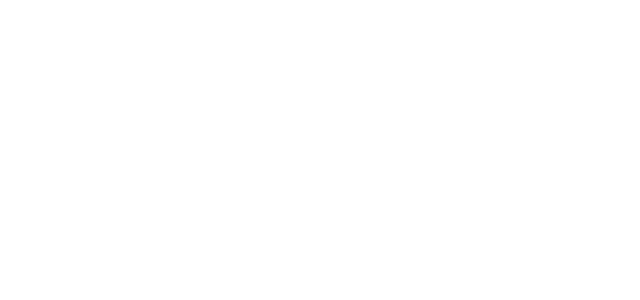
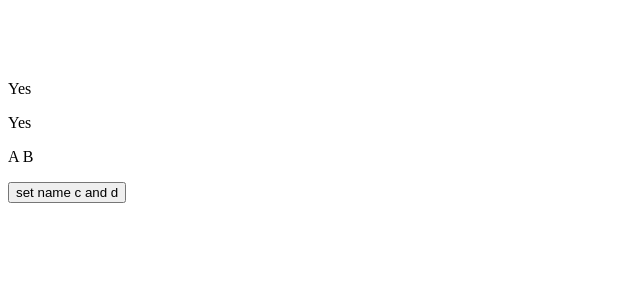
Before and after one commit to yuayuz/vue-learning, a Vue app in the folder vue/: page /ComputedProperties in a window 1280 px wide. Before the commit this address had no page. Shown: the top 300 px of the page, without its empty margins (0-640 px from the left). Built offline with nearby package versions, Linux system fonts and the light colour scheme.

Commit message:
add `ComputedProperties`

```diff
--- a/vue/src/router/index.ts
+++ b/vue/src/router/index.ts
@@ -2,6 +2,7 @@
 import Home from '@/views/Home.vue'
 import TemplateSyntax from '@/views/TemplateSyntax.vue'
 import ReactivityFundamentals from '@/views/ReactivityFundamentals.vue'
+import ComputedProperties from '@/views/ComputedProperties.vue'
 
 const router = createRouter({
   history: createWebHistory(import.meta.env.BASE_URL),
@@ -20,6 +21,11 @@
       path: '/ReactivityFundamentals',
       name: 'ReactivityFundamentals',
       component: ReactivityFundamentals
+    },
+    {
+      path: '/ComputedProperties',
+      name: 'ComputedProperties',
+      component: ComputedProperties
     }
   ]
 })
--- /dev/null
+++ b/vue/src/views/ComputedProperties.vue
@@ -0,0 +1,50 @@
+<template>
+  <!--计算属性--模板中表达式方便，但是只能用来做一些简单的操作-->
+  <span>{{ author.books.length > 0 ? 'Yes' : 'No' }}</span>
+  <div>
+    <p>{{ publishedBooksMessage }}</p>
+  </div>
+  <div>
+    <p>{{ name }}</p>
+    <button @click="setName('c d')">set name c and d</button>
+  </div>
+</template>
+
+<script setup lang="ts">
+import { computed, reactive, ref } from 'vue'
+
+const author = reactive({
+  name: 'John Doe',
+  books: ['Vue 2 - Advanced Guide', 'Vue 3 - Basic Guide', 'Vue 4 - The Mystery']
+})
+
+// 一个计算属性 ref
+// 定义了一个计算属性 publishedBooksMessage。computed() 方法期望接收一个 getter 函数，返回值为一个计算属性 ref。
+
+// Vue 的计算属性会自动追踪响应式依赖。它会检测到 publishedBooksMessage 依赖于 author.books，
+// 所以当 author.books 改变时，任何依赖于 publishedBooksMessage 的绑定都会同时更新。
+const publishedBooksMessage = computed(() => {
+  return author.books.length > 0 ? 'Yes' : 'No'
+})
+// 计算属性与函数的区别
+// 计算属性值会基于其响应式依赖被缓存。一个计算属性仅会在其响应式依赖更新时才重新计算。这意味着只要 author.books 不改变，
+// 无论多少次访问 publishedBooksMessage 都会立即返回先前的计算结果，而不用重复执行 getter 函数。
+// 方法调用总是会在重渲染发生时再次执行函数。
+
+// 计算属性默认是只读的，但可以通过同时提供 getter 和 setter 来创建
+const oldName = ref('A')
+const newName = ref('B')
+const name = computed({
+  get() {
+    return oldName.value + ' ' + newName.value
+  },
+  set(newValue: string) {
+    ;[oldName.value, newName.value] = newValue.split(' ')
+  }
+})
+
+let setName = function (names: string) {
+  name.value = names
+}
+</script>
+<style scoped></style>
--- a/vue/src/views/Home.vue
+++ b/vue/src/views/Home.vue
@@ -1,6 +1,7 @@
 <template>
   <button @click="templateSyntax">Template Syntax</button>
   <button @click="reactivityFundamentals">Reactivity Fundamentals</button>
+  <button @click="computedProperties">Computed Properties</button>
 </template>
 <script setup lang="ts">
 import router from '@/router'
@@ -12,5 +13,9 @@
 let reactivityFundamentals = function () {
   router.push({ name: 'ReactivityFundamentals' })
 }
+
+let computedProperties = function () {
+  router.push({ name: 'ComputedProperties' })
+}
 </script>
 <style scoped></style>
```
